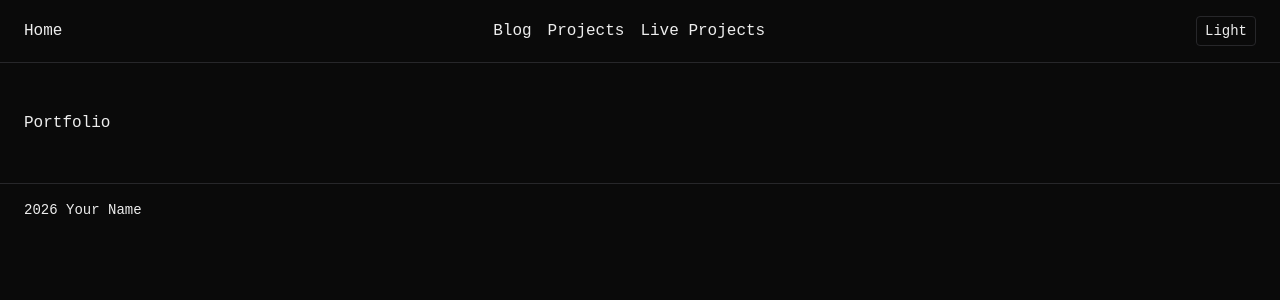
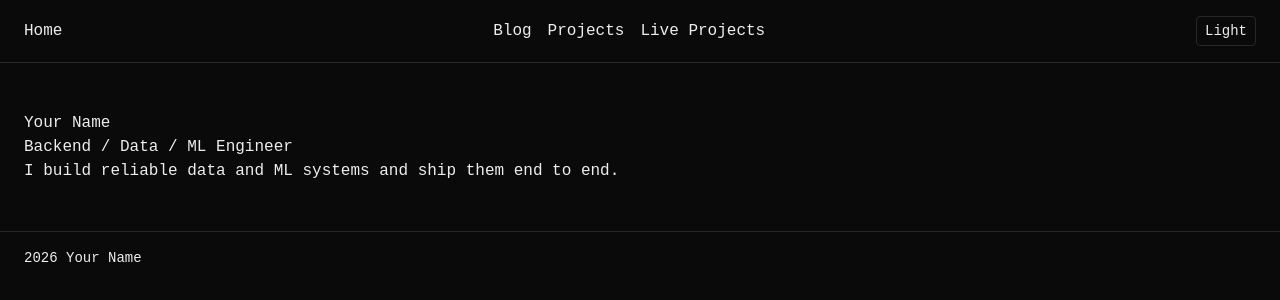
Before and after one commit to nadeem4/portfolio, a Next.js app: page / in a window 1280 px wide. Shown: the top 300 px of the page. Built offline with nearby package versions, Linux system fonts and the light colour scheme.

Commit message:
feat: add hero section to home page

```diff
--- a/app/page.tsx
+++ b/app/page.tsx
@@ -1,7 +1,9 @@
+import { Hero } from '@/components/hero/hero';
+
 export default function HomePage() {
   return (
     <main className="px-6 py-12">
-      <h1>Portfolio</h1>
+      <Hero />
     </main>
   );
 }
--- /dev/null
+++ b/components/hero/hero.tsx
@@ -0,0 +1,11 @@
+import { siteConfig } from '@/config/site';
+
+export function Hero() {
+  return (
+    <section aria-label="Introduction">
+      <h1>{siteConfig.name}</h1>
+      <p>{siteConfig.role}</p>
+      <p>{siteConfig.pitch}</p>
+    </section>
+  );
+}
```
Also changed, not shown: 1 other file (tests, documents, lock files or other folders).
